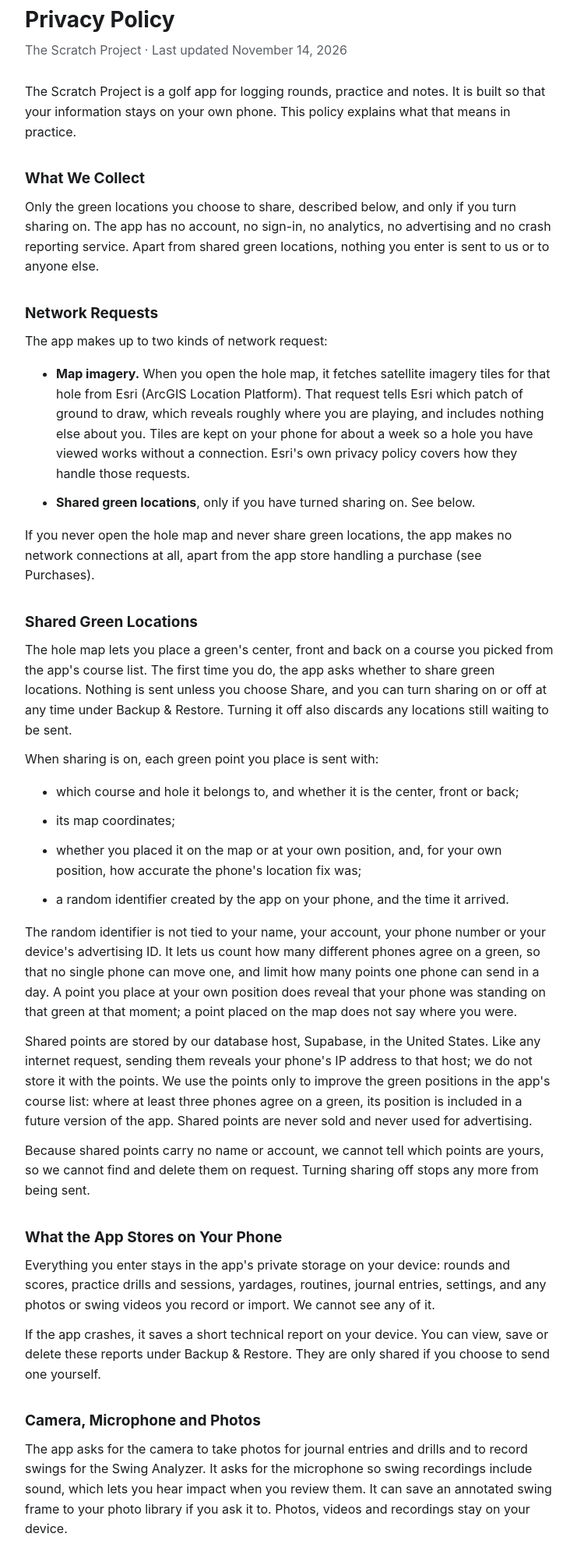
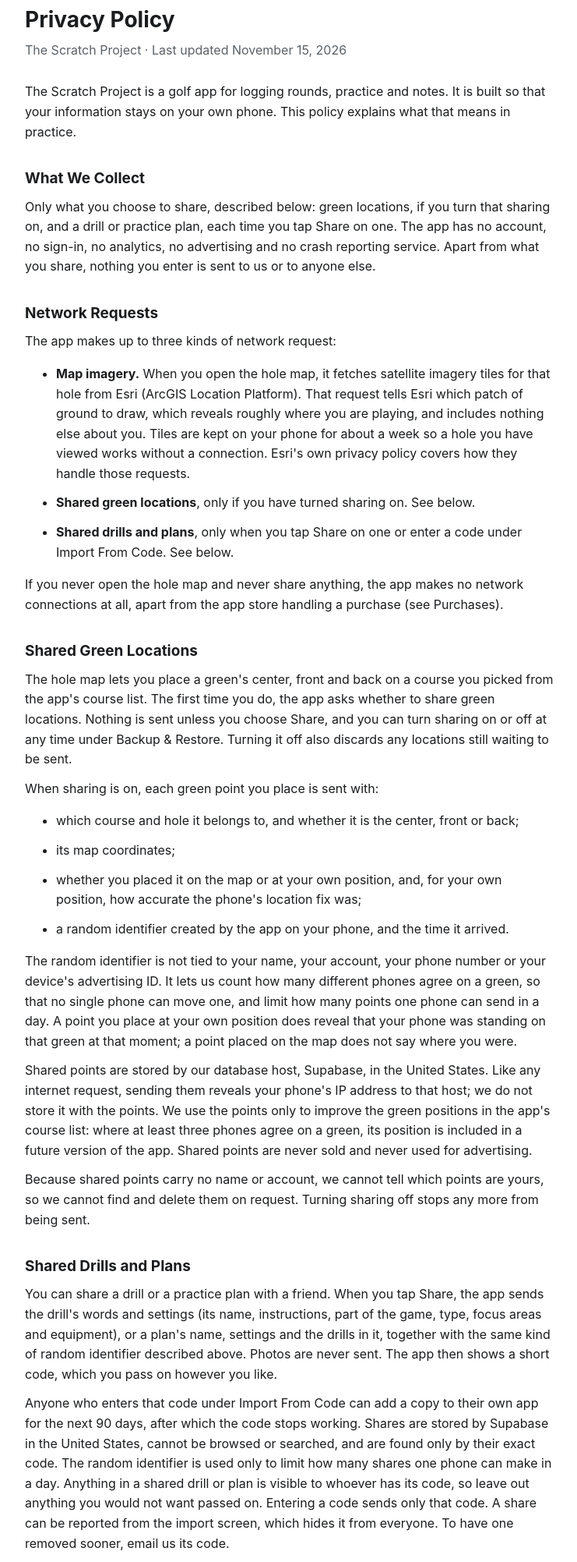
Before and after one commit to Bigbellyflop/the-scratch-project-privacy, a plain HTML site: page index.html in a window 1280 px wide. Shown: the part 37-2040 px from the top of the page at 78% size, without its empty margins (268-1009 px from the left). Drawn offline with Linux system fonts and the light colour scheme.

Commit message:
Cover shared drills and plans
Co-Authored-By: Claude Opus 5.5 <noreply@anthropic.com>

```diff
--- a/index.html
+++ b/index.html
@@ -22,18 +22,19 @@
 <body>
 <main>
 <h1>Privacy Policy</h1>
-<p class="updated">The Scratch Project · Last updated November 14, 2026</p>
+<p class="updated">The Scratch Project · Last updated November 15, 2026</p>
 
 <p>The Scratch Project is a golf app for logging rounds, practice and notes. It is built so that
 your information stays on your own phone. This policy explains what that means in practice.</p>
 
 <h2>What We Collect</h2>
-<p>Only the green locations you choose to share, described below, and only if you turn sharing
-on. The app has no account, no sign-in, no analytics, no advertising and no crash reporting
-service. Apart from shared green locations, nothing you enter is sent to us or to anyone else.</p>
+<p>Only what you choose to share, described below: green locations, if you turn that sharing
+on, and a drill or practice plan, each time you tap Share on one. The app has no account, no
+sign-in, no analytics, no advertising and no crash reporting service. Apart from what you
+share, nothing you enter is sent to us or to anyone else.</p>
 
 <h2>Network Requests</h2>
-<p>The app makes up to two kinds of network request:</p>
+<p>The app makes up to three kinds of network request:</p>
 <ul>
 <li><strong>Map imagery.</strong> When you open the hole map, it fetches satellite imagery tiles
 for that hole from Esri (ArcGIS Location Platform). That request tells Esri which patch of ground
@@ -41,8 +42,10 @@ to draw, which reveals roughly where you are playing, and includes nothing else
 are kept on your phone for about a week so a hole you have viewed works without a connection.
 Esri's own privacy policy covers how they handle those requests.</li>
 <li><strong>Shared green locations</strong>, only if you have turned sharing on. See below.</li>
+<li><strong>Shared drills and plans</strong>, only when you tap Share on one or enter a code
+under Import From Code. See below.</li>
 </ul>
-<p>If you never open the hole map and never share green locations, the app makes no network
+<p>If you never open the hole map and never share anything, the app makes no network
 connections at all, apart from the app store handling a purchase (see Purchases).</p>
 
 <h2>Shared Green Locations</h2>
@@ -70,6 +73,20 @@ where at least three phones agree on a green, its position is included in a futu
 the app. Shared points are never sold and never used for advertising.</p>
 <p>Because shared points carry no name or account, we cannot tell which points are yours, so we
 cannot find and delete them on request. Turning sharing off stops any more from being sent.</p>
+
+<h2>Shared Drills and Plans</h2>
+<p>You can share a drill or a practice plan with a friend. When you tap Share, the app sends the
+drill's words and settings (its name, instructions, part of the game, type, focus areas and
+equipment), or a plan's name, settings and the drills in it, together with the same kind of
+random identifier described above. Photos are never sent. The app then shows a short code,
+which you pass on however you like.</p>
+<p>Anyone who enters that code under Import From Code can add a copy to their own app for the
+next 90 days, after which the code stops working. Shares are stored by Supabase in the United
+States, cannot be browsed or searched, and are found only by their exact code. The random
+identifier is used only to limit how many shares one phone can make in a day. Anything in a
+shared drill or plan is visible to whoever has its code, so leave out anything you would not
+want passed on. Entering a code sends only that code. A share can be reported from the import
+screen, which hides it from everyone. To have one removed sooner, email us its code.</p>
 
 <h2>What the App Stores on Your Phone</h2>
 <p>Everything you enter stays in the app's private storage on your device: rounds and scores,
@@ -107,19 +124,20 @@ swing videos or photos. You can turn device backup off in your phone's settings.
 
 <h2>Sharing</h2>
 <p>We do not sell any data or use it for advertising. Anything that leaves your phone, such as a
-backup file, a crash report, a saved image or a shared green location, leaves only because you
+backup file, a crash report, a saved image, a shared drill or plan or a shared green location, leaves only because you
 chose to send, save or share it. The one exception is the hole map's imagery request described
 above, which goes to Esri and carries only the map area to draw.</p>
 
 <h2>Deleting Your Data</h2>
 <p>Uninstalling the app deletes everything it stored on your device. Backup files you exported
 and device backups are kept until you delete them. Shared green locations stay in our database
-to keep improving the course list; they cannot be traced back to you.</p>
+to keep improving the course list; they cannot be traced back to you. Shared drills and plans
+are kept for 90 days from when you shared them.</p>
 
 <h2>Children</h2>
 <p>The app is not directed at children under 13 and does not knowingly collect information from
-them. The only information it can collect from anyone is the shared green locations described
-above, which carry no name or account.</p>
+them. The only information it can collect from anyone is the shared green locations, drills and
+plans described above, which carry no name or account.</p>
 
 <h2>Changes</h2>
 <p>If this policy changes, the new version will be posted on this page with a new date.</p>
```
Also changed, not shown: support.html (+2 -2 lines).
